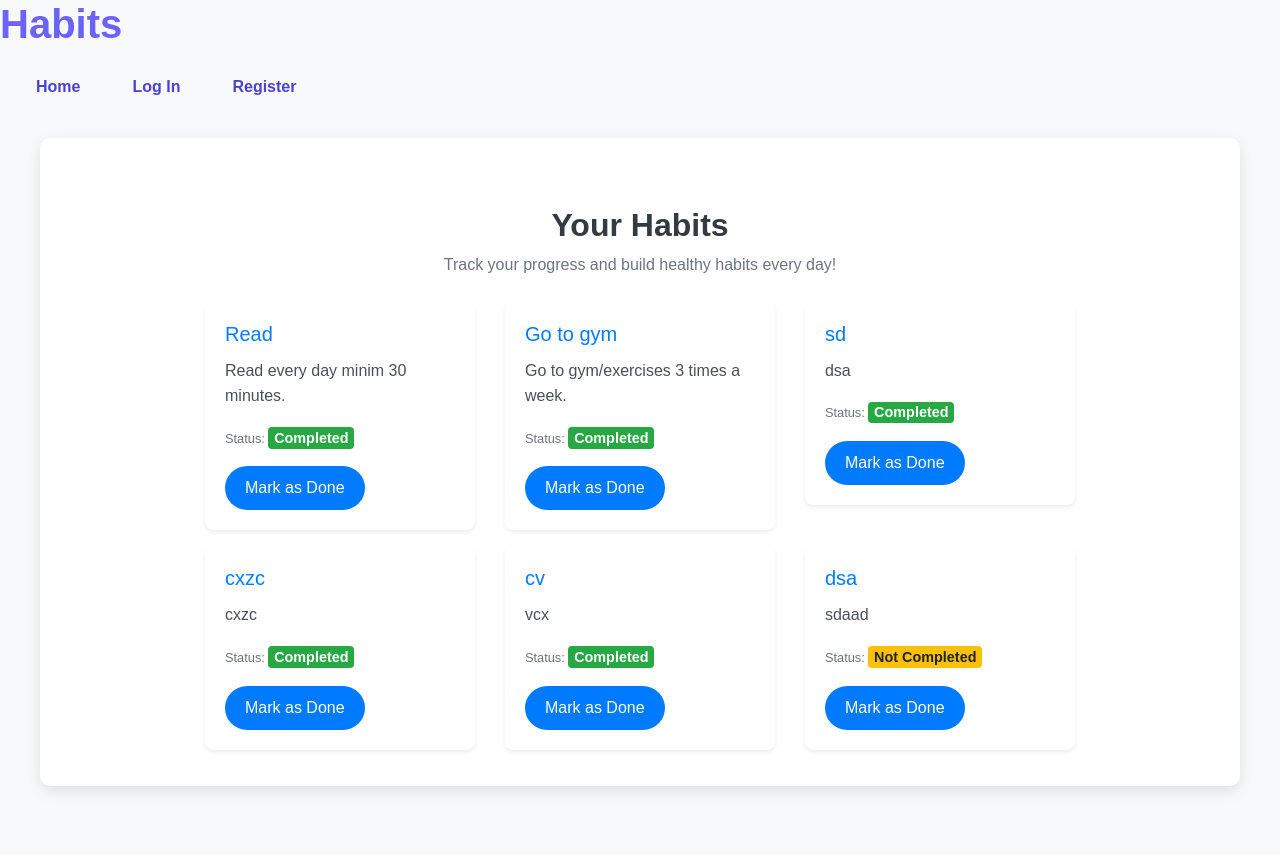
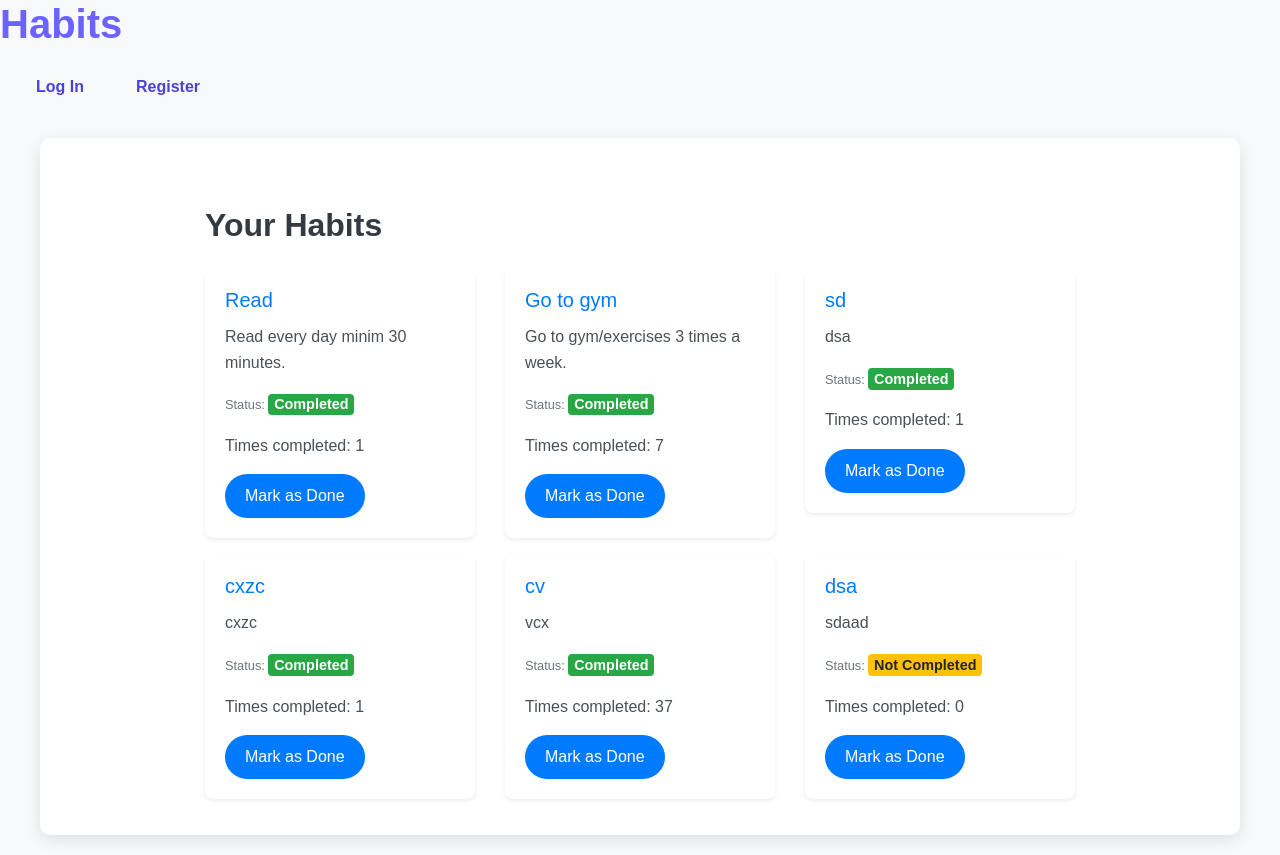
Before and after one commit to Nanu25/Habits, a Django app: page /main in a window 1280 px wide. Before the commit the page ends 791 px from the top, so only its background shows below. Run offline with Django 5.2, Linux system fonts and the light colour scheme; data comes from the database, SQL or seed files in the repository; both versions use the stored data as it was after the commit; some libraries are stand-ins or nearby versions.

Commit message:
count mark as done

```diff
--- a/habits/models.py
+++ b/habits/models.py
@@ -11,6 +11,7 @@ class Habit(models.Model):
     habit = models.CharField(max_length=64)
     description = models.CharField(max_length=255)
     completed = models.BooleanField(default=False)
+    times_completed = models.IntegerField(default=0)
 
     def __str__(self):
         return f"{self.user} has a habit of {self.habit} and it is {self.completed}"
--- a/habits/urls.py
+++ b/habits/urls.py
@@ -9,4 +9,5 @@ urlpatterns = [
     path("register", views.register, name="register"),
     path("add_habit", views.add_habit, name="add_habit"),
     path('main', views.main_page, name='main_page'),
+    path('mark_done/<int:habit_id>/', views.mark_done, name='mark_done'),
 ]
--- a/habits/views.py
+++ b/habits/views.py
@@ -2,9 +2,10 @@ from sqlite3 import IntegrityError
 
 from django.contrib.auth import logout, authenticate, login
 from django.contrib.auth.decorators import login_required
-from django.http import HttpResponseRedirect
-from django.shortcuts import render, redirect
+from django.http import HttpResponseRedirect, JsonResponse
+from django.shortcuts import render, redirect, get_object_or_404
 from django.urls import reverse
+from django.views.decorators.csrf import csrf_exempt
 
 from habits.models import User, Habit
 
@@ -84,3 +85,22 @@ def add_habit(request):
         new_habit.save()
         return redirect('main_page')  # Redirect to a page of your choice after adding the habit
     return render(request, "habits/add_habit.html")
+
+
+@csrf_exempt  # Use this only if you are handling CSRF manually in the fetch request
+def mark_done(request, habit_id):
+    if request.method == 'POST':
+        habit = get_object_or_404(Habit, id=habit_id, user=request.user)
+
+        # Increment the completion count
+        habit.times_completed += 1
+        habit.completed = True  # Mark as completed
+        habit.save()
+
+        # Return JSON response
+        return JsonResponse({
+            'completed': habit.completed,
+            'times_completed': habit.times_completed,
+        })
+
+    return JsonResponse({'error': 'Invalid request'}, status=400)
--- a/templates/habits/layout.html
+++ b/templates/habits/layout.html
@@ -21,11 +21,10 @@
     <nav class="navbar navbar-expand-lg navbar-light bg-light">
         <div class="nav-links">
 
-            <li class="nav-item">
-                <a class="nav-link" href="{% url 'index' %}">Home</a>
-            </li>
-
             {% if user.is_authenticated %}
+                <li class="nav-item">
+                    <a class="nav-link" href="{% url 'main_page' %}">Home</a>
+                </li>
 
                 <li class="nav-item">
                     <a class="nav-link" href="{% url 'add_habit' %}"> Add habit</a>
--- a/templates/habits/main_page.html
+++ b/templates/habits/main_page.html
@@ -3,8 +3,7 @@
 {% block body %}
     <div class="container mt-5">
         <div class="header">
-            <h2 class="text-center">Your Habits</h2>
-            <p class="text-center text-muted">Track your progress and build healthy habits every day!</p>
+            <h2>Your Habits</h2>
         </div>
 
         {% if habits %}
@@ -12,20 +11,25 @@
                 <div class="row">
                     {% for habit in habits %}
                         <div class="col-md-4 mb-3">
-                            <div class="card shadow-sm habit-card">
+                            <div class="card shadow-sm habit-card" id="habit-card-{{ habit.id }}">
                                 <div class="card-body">
                                     <h5 class="card-title">{{ habit.habit }}</h5>
                                     <p class="card-text">{{ habit.description }}</p>
                                     <p class="card-text">
                                         <small class="text-muted">Status:
-                                            {% if habit.completed %}
-                                                <span class="badge badge-success">Completed</span>
-                                            {% else %}
-                                                <span class="badge badge-warning">Not Completed</span>
-                                            {% endif %}
+                                            <span id="status-{{ habit.id }}">
+                                                {% if habit.completed %}
+                                                    <span class="badge badge-success">Completed</span>
+                                                {% else %}
+                                                    <span class="badge badge-warning">Not Completed</span>
+                                                {% endif %}
+                                            </span>
                                         </small>
                                     </p>
-                                    <a href="#" class="btn btn-primary btn-sm">Mark as Done</a>
+                                    <p class="card-text">
+                                        Times completed: <span id="times-completed-{{ habit.id }}">{{ habit.times_completed }}</span>
+                                    </p>
+                                    <button class="btn btn-primary btn-sm mark-done-btn" data-habit-id="{{ habit.id }}">Mark as Done</button>
                                 </div>
                             </div>
                         </div>
@@ -38,4 +42,50 @@
             </div>
         {% endif %}
     </div>
+
+    <!-- CSRF token hidden field -->
+    <input type="hidden" name="csrfmiddlewaretoken" value="{{ csrf_token }}">
+
+    <script>
+document.addEventListener('DOMContentLoaded', function() {
+    // Select the CSRF token value from the hidden input field
+    const csrftoken = document.querySelector('[name=csrfmiddlewaretoken]').value;
+
+    document.querySelectorAll('.mark-done-btn').forEach(button => {
+        button.onclick = function() {
+            const habitId = this.dataset.habitId;
+            const url = `/mark_done/${habitId}/`;
+
+            fetch(url, {
+                method: 'POST',
+                headers: {
+                    'X-CSRFToken': csrftoken,  // Use the CSRF token value from the hidden input
+                }
+            })
+            .then(response => response.json())
+            .then(data => {
+                if (data.error) {
+                    console.error(data.error);
+                } else {
+                    // Update UI to reflect the changes
+                    const timesCompletedElement = document.querySelector(`#times-completed-${habitId}`);
+                    const newTimesCompleted = data.times_completed;
+
+                    timesCompletedElement.innerText = newTimesCompleted;
+
+                    // Check if the habit is completed 30 times
+                    if (newTimesCompleted >= 30) {
+                        document.querySelector(`#status-${habitId}`).innerHTML = '<span class="badge badge-success">Congrats, you built a habit!</span>';
+                    } else {
+                        document.querySelector(`#status-${habitId}`).innerHTML = data.completed ? '<span class="badge badge-success">Completed</span>' : '<span class="badge badge-warning">Not Completed</span>';
+                    }
+                }
+            })
+            .catch(error => console.error('Error:', error));
+        }
+    });
+});
+
+    </script>
+
 {% endblock %}
```
Also changed, not shown: db.sqlite3, habits/migrations/0003_habit_times_completed.py (added).
